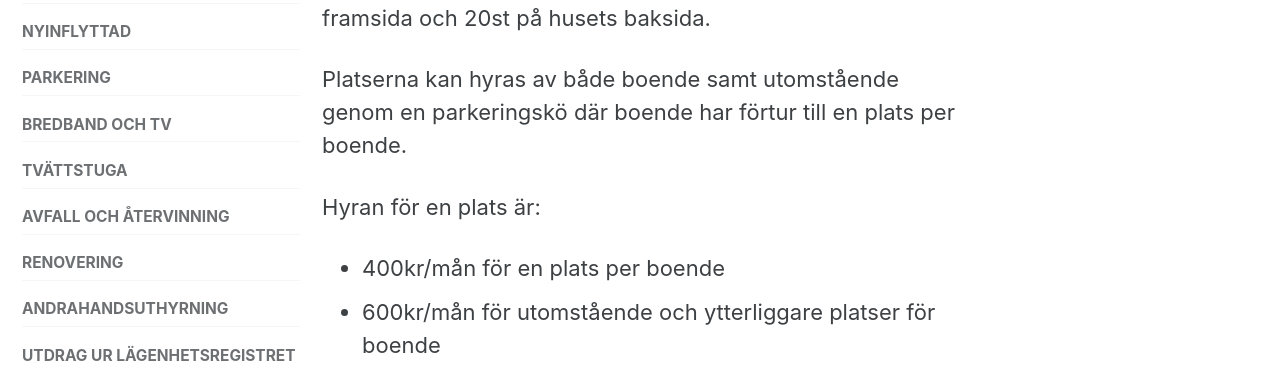
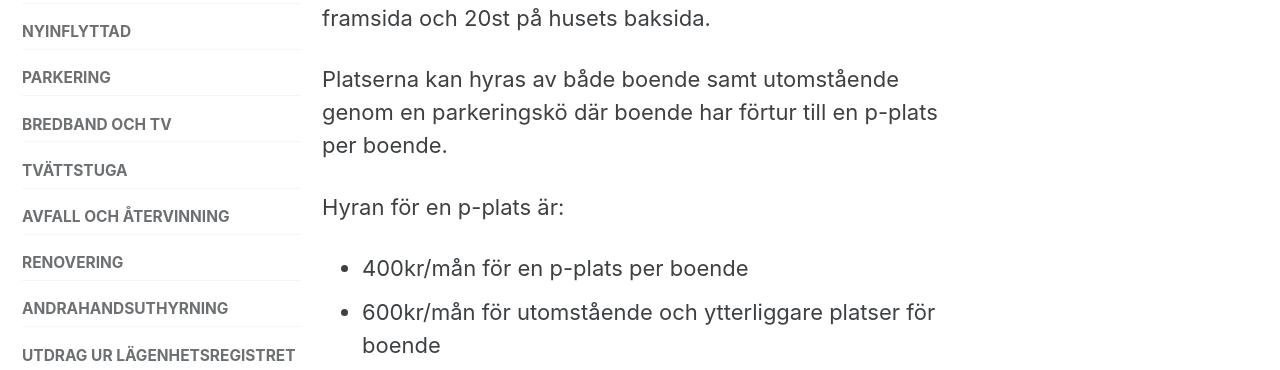
Before and after one commit to Litografin3/litografin3.github.io, a Jekyll site: the page built from _pages/boende/parkering.md, in a window 1280 px wide and 1165 px high. Shown: the part 399-769 px from the top of the window. Built offline with Jekyll 4.4.1, drawn with Linux system fonts in a browser that asks for light colours; cached includes are drawn as plain includes.

```diff
--- a/_includes/footer.html
+++ b/_includes/footer.html
@@ -18,4 +18,4 @@
   </ul>
 </div>
 
-<div class="page__footer-copyright">&copy; 2009-{{ site.time | date: '%Y' }} {{ site.copyright | default: site.title }}</div>
+<div class="page__footer-copyright">&copy; 2009-{{ site.time | date: '%Y' }} {{ site.copyright | default: site.title }} </div>
--- a/_pages/boende/parkering.md
+++ b/_pages/boende/parkering.md
@@ -13,10 +13,10 @@ sidebar:
 
 Föreningen har 22st parkeringsplatser, 2st ligger på husets framsida och 20st på husets baksida.
 
-Platserna kan hyras av både boende samt utomstående genom en parkeringskö där boende har förtur till en plats per boende.
+Platserna kan hyras av både boende samt utomstående genom en parkeringskö där boende har förtur till en p-plats per boende.
 
-Hyran för en plats är:
-- 400kr/mån för en plats per boende
+Hyran för en p-plats är:
+- 400kr/mån för en p-plats per boende
 - 600kr/mån för utomstående och ytterliggare platser för boende
 
 Vänligen kontakta styrelsen för att ställa dig i parkeringskön. Kontaktuppgifter till styrelsen finns under fliken <a href ="/styrelsen/">Styrelsen</a> samt i entréerna till huset.
```
